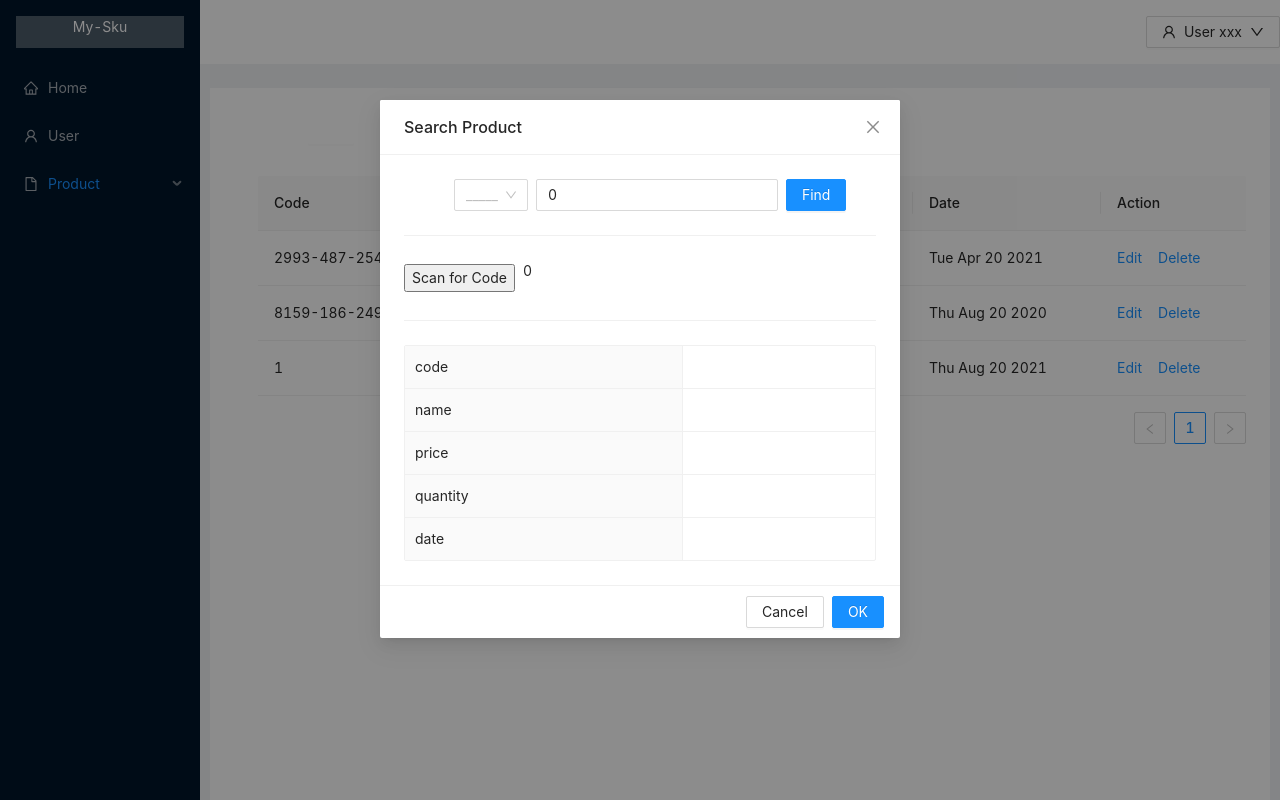
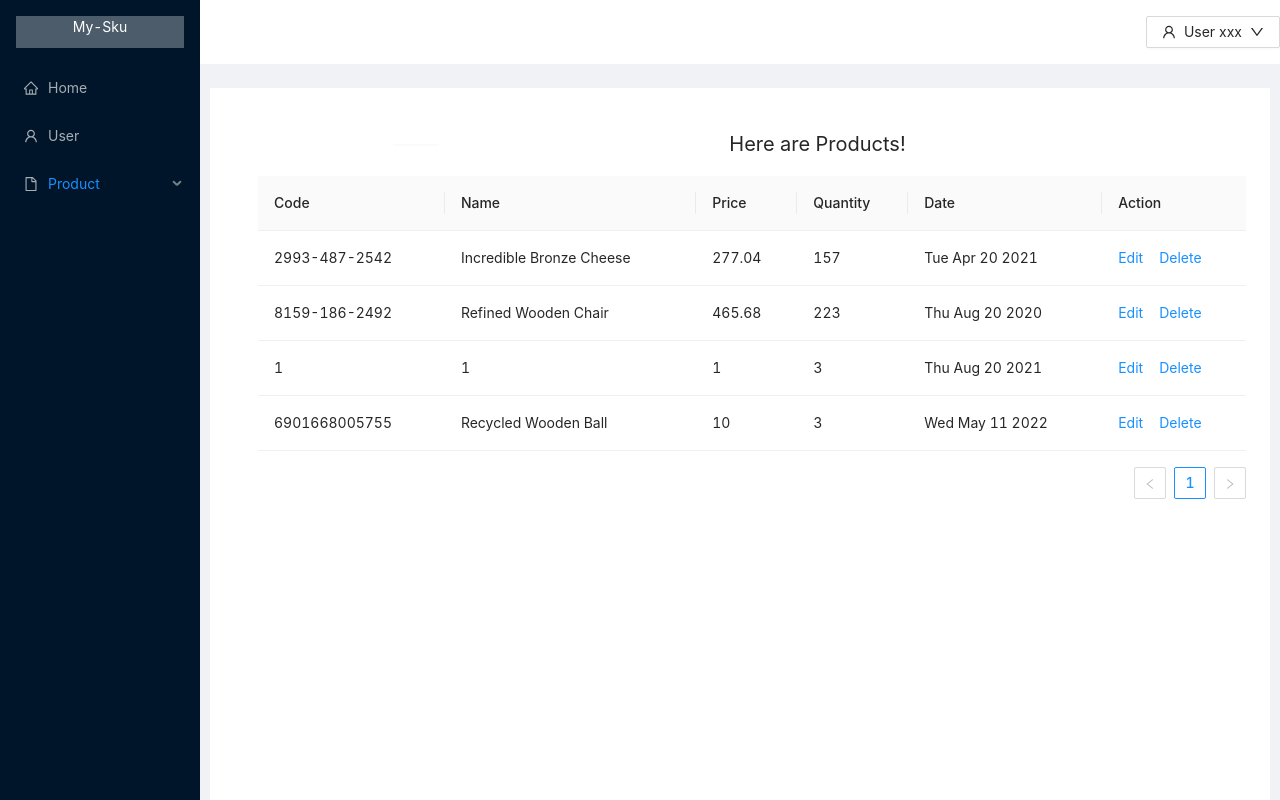
Before and after one commit to zihan1997/My-Sku, a React app: page /products in a window 1280 px wide. Built offline with nearby package versions, Linux system fonts and the light colour scheme.

Commit message:
- basic implementation is settled down. Refactor is needed in advance

```diff
--- a/src/pages/components/ProductPage/AddProduct_Modal_Form.jsx
+++ b/src/pages/components/ProductPage/AddProduct_Modal_Form.jsx
@@ -1,9 +1,10 @@
 import React, {useState} from "react";
 import {useSelector, useDispatch} from "react-redux";
-import {Form, Input, Button, Space, Modal, message} from 'antd';
+import {Form, Input, Button, Space, Modal, message, Divider} from 'antd';
 
 import {createCode, createName, createPrice, createQuantity, createDate} from "./productGenerator";
 import {productAdded, productEdited} from "../../../reducers/products/productsSlice";
+import CodeReader from "./BarCodeReader/CodeReader";
 
 export default function AddProductForm() {
     const [isFinding, setIsFinding] = useState(false);
@@ -12,7 +13,8 @@ export default function AddProductForm() {
     const [code, setCode] = useState(createCode());
     const [price, setPrice] = useState(createPrice());
     const [quantity, setQuantity] = useState(1);
-    const [date, setDate] = useState(new Date().toDateString())
+    const [date, setDate] = useState(new Date().toDateString());
+    const [isScan, setIsScan] = useState(false);
 
     const products = useSelector(state => state.products);
     const dispatch = useDispatch();
@@ -106,6 +108,11 @@ export default function AddProductForm() {
         setIsFinding(false);
     }
 
+    const onDetect = (result)=>{
+        console.log("---result : " + result)
+        setCode(result)
+    }
+
     return (
         <>
             <Button
@@ -127,7 +134,7 @@ export default function AddProductForm() {
             >
                 <Form
                     name="basic"
-                    labelCol={{span: 8}}
+                    labelCol={{span: 7}}
                     wrapperCol={{span: 16}}
                     initialValues={{remember: true}}
                     autoComplete="off"
@@ -151,9 +158,24 @@ export default function AddProductForm() {
                                 onClick={generateCode}
                             >Generate
                             </button>
+                            <button
+                                onClick={()=>setIsScan(true)}
+                            >Scan
+                            </button>
                         </Space>
+                    </Form.Item>
 
-                    </Form.Item>
+
+                    {isScan ?
+                        (
+                            <>
+                            <Divider/>
+                                <CodeReader onDetectCode={onDetect}/>
+                            <Divider/>
+                            </>
+                        ): ""
+                    }
+
 
                     <Form.Item
                         label="Name"
--- a/src/pages/components/ProductPage/BarCodeReader/CodeReader.jsx
+++ b/src/pages/components/ProductPage/BarCodeReader/CodeReader.jsx
@@ -18,7 +18,7 @@ export default function CodeReader(props){
         let listCopy = list.slice();
         listCopy.push(result.code);
         setList(listCopy);
-        console.log("appending in effect " + list.length)
+        // console.log("appending in effect " + list.length)
 
     }, [result]);
 
@@ -33,7 +33,7 @@ export default function CodeReader(props){
             }
         }
         setCodeMap(mapCopy);
-        console.log(codeMap);
+        // console.log(codeMap);
     }, [list])
 
     useEffect(()=>{
@@ -50,20 +50,21 @@ export default function CodeReader(props){
         setCode(index);
     }, [codeMap])
 
+    useEffect(()=>{
+        props.onDetectCode(code);
+    }, [code])
+
     const onDetected = result => {
         setResult(result);
     };
 
-    useEffect(()=>{
-        props.onDetectCode(code);
-    }, [code])
     const onClick = ()=> {
         setCamera(true);
         if(result) {
             message.loading("Please hold for 5 sec")
             setTimeout(() => {
                 setCamera(false)
-            }, 10000);
+            }, 7000);
             props.onDetectCode(code);
         }
     }
@@ -74,13 +75,11 @@ export default function CodeReader(props){
                     <div className="container">
                         {camera && <Scanner onDetected={onDetected} />}
                     </div>
-                </Col>
-                <Col >
                     <Space>
                         <button onClick={onClick}>
-                            {camera ? "Stop" : "Scan for Code"}
+                            {!camera && "Press for Scan"}
                         </button>
-                        <p >{code}</p>
+                        {/*<p >{code}</p>*/}
                     </Space>
 
                 </Col>
--- a/src/pages/components/ProductPage/ProductPage.jsx
+++ b/src/pages/components/ProductPage/ProductPage.jsx
@@ -31,7 +31,7 @@ export default function ProductsPage(){
                 }}
             >
                 Here are Products!
-                {/*<AddProductForm/>*/}
+                <AddProductForm/>
                 <SearchProductForm/>
             </Header>
 
--- a/src/pages/components/ProductPage/SearchProductForm.jsx
+++ b/src/pages/components/ProductPage/SearchProductForm.jsx
@@ -6,7 +6,7 @@ const { Option } = Select;
 
 export default function SearchProductForm(){
 
-    const [isModalVisible, setIsModalVisible] = useState(true);
+    const [isModalVisible, setIsModalVisible] = useState(false);
     const showModal = () => {
         setIsModalVisible(true);
     };
@@ -30,6 +30,7 @@ export default function SearchProductForm(){
 
     const [option, setOption] = useState();
     const [optVal, setOptVal] = useState();
+    const [isCamera, setIsCamera] = useState(false);
 
     function onSelect(value) {
         console.log(`selected ${value} ${optVal}`);
@@ -47,6 +48,7 @@ export default function SearchProductForm(){
         switch (option) {
             case "code":
                 res = "code";
+                setIsCamera(true);
                 product = products.find(one => one.code === optVal)
                 break;
             case "name":
@@ -78,9 +80,10 @@ export default function SearchProductForm(){
     }
 
     const onDetect = (result)=>{
-        console.log("---result : " + result)
-        setOptVal(result)
+        // console.log("---result : " + result)
+        setOptVal(result);
     }
+
 
     return (
         <>
@@ -129,10 +132,17 @@ export default function SearchProductForm(){
                 </Space>
 
                 <Space direction="horizontal"></Space>
-                <Divider/>
-                {/*// camera Detecting*/}
-                <CodeReader onDetectCode={onDetect}/>
-                <Divider/>
+
+                {(option === "code")?
+                    (
+                        <>
+                            <Divider/>
+                                <CodeReader onDetectCode={onDetect}/>
+                            <Divider/>
+                        </>
+                    ):<Divider/>
+                }
+
 
                 <Descriptions
                     labelStyle={{
--- a/src/reducers/products/productsSlice.jsx
+++ b/src/reducers/products/productsSlice.jsx
@@ -25,6 +25,14 @@ const initialState = [
         price: 1,
         quantity: 3,
         date: "Thu Aug 20 2021",
+    },
+    {
+        key: nanoid(),
+        code: "6901668005755",
+        name: "Recycled Wooden Ball",
+        price: 10,
+        quantity: 3,
+        date: "Wed May 11 2022",
     }
 ]
 
```
